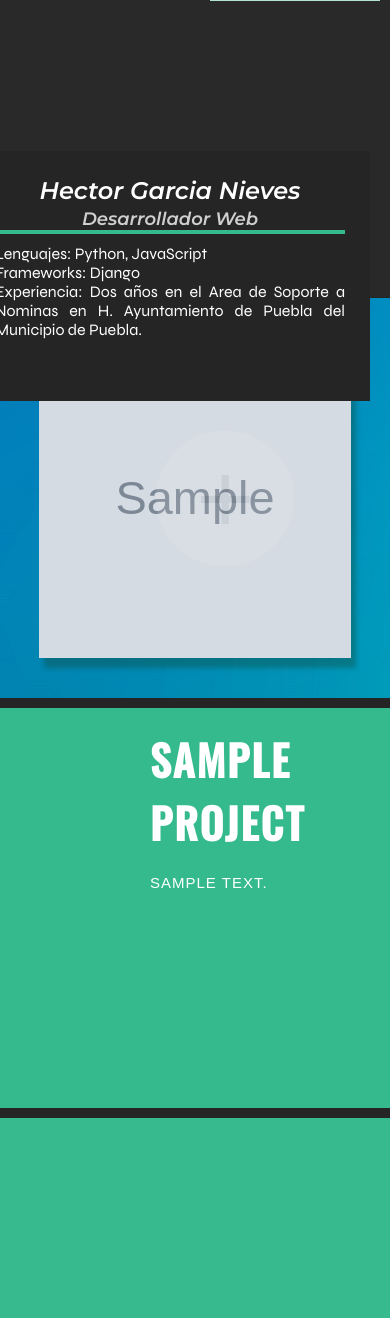
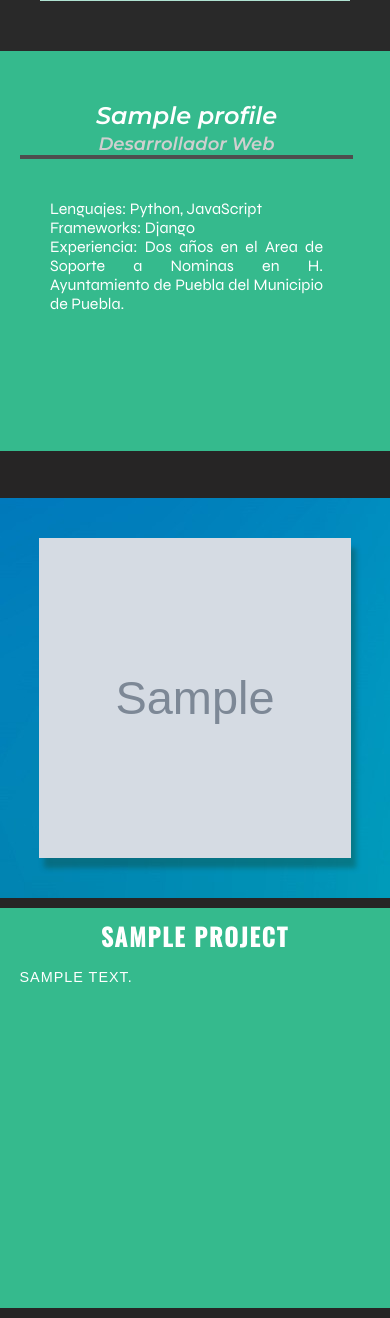
Before and after one commit to Hectorc70/Mi_Web, a Django app: page / in a window 390 px wide. Shown: the part 423-1741 px from the top of the page. Before the commit the page ends 1541 px from the top, so only its background shows below. Run offline with Django 3.2, Linux system fonts and the light colour scheme; tables that the repository leaves empty hold one stand-in row (values such as "Sample post"); grey boxes marked "Sample" are stand-in pictures.

Commit message:
Responsive Design se creo el responsive design se creo nuevo modelo para lo que es la foto del portafolio, link del cv se agregaron dos campos nuevos a el modelo de proyecto, para poder poner los links del demo y codigo

```diff
--- a/Mi_Web/settings.py
+++ b/Mi_Web/settings.py
@@ -106,8 +106,8 @@ DATABASES = {
             'PORT': config['TEST']['DB_PORT'],
         }
 }
- """
 
+"""
 
 # Password validation
 # https://docs.djangoproject.com/en/3.0/ref/settings/#auth-password-validators
--- a/portafolio/admin.py
+++ b/portafolio/admin.py
@@ -1,6 +1,7 @@
 from django.contrib import admin
 
-from portafolio.models import Project, Picture
+from portafolio.models import Project, Picture, Profile
 
 admin.site.register(Project)
 admin.site.register(Picture)
+admin.site.register(Profile)
--- a/portafolio/models.py
+++ b/portafolio/models.py
@@ -2,13 +2,25 @@ from django.db import models
 
 # Create your models here.
 
+class Profile(models.Model):
+    id_profile = models.AutoField(primary_key=True,
+                                    auto_created=True, unique=True)
+    name         = models.CharField('Nombre', max_length=300)
+    description  = models.TextField('Descripcion', blank=True)
+    photo_profile = models.CharField('Imagen de perfil', blank=True, max_length=500)
+    link_cv      = models.CharField('Path CV', max_length= 500, blank=True)
+
+    def __str__(self):
+        return self.name
 
 class Project(models.Model):
-    id_project  = models.AutoField(primary_key=True,
+    id_project   = models.AutoField(primary_key=True,
                                     auto_created=True, unique=True)
     name         = models.CharField('Nombre de Proyecto', max_length=300)
     description  = models.TextField('Descripcion del Proyecto')
     picture_head = models.CharField('Imagen', max_length=500)
+    code_link    = models.CharField('link codigo', max_length=500,blank=True)
+    demo_link    = models.CharField('link demo', max_length=500,blank=True)
 
     def __str__(self):
         return self.name
--- a/portafolio/views.py
+++ b/portafolio/views.py
@@ -1,7 +1,7 @@
 from django.shortcuts import render, redirect
 
 from portafolio.forms import ProjectForm
-from portafolio.models import Project, Picture
+from portafolio.models import Project, Picture, Profile
 # Create your views here.
 
 
@@ -10,10 +10,9 @@ def projects_view(request):
     last_picture = dict()
 
     projects = Project.objects.all()
+    profiles = Profile.objects.all()
 
 
 
-
-
-
-    return render (request, 'index.html', {'projects': projects})
+    return render (request, 'index.html', {'projects': projects,
+                                            'profile': profiles,})
--- a/static/css/estilos.css
+++ b/static/css/estilos.css
@@ -13,11 +13,19 @@
     padding: 0px;
     margin: 0px;
 }
+html{
+    max-width: 100%;
+}
 body{
-
+    max-width: 100%;
     background-color: #262525;
 }
-
+#conte-principal{
+    position: relative;
+    display: block;
+    max-width:  100%;
+    margin: 0 auto;
+}
 hr{
     background-color: #35ba8d;
     border: 2px solid #35ba8d;
@@ -49,12 +57,7 @@ hr{
     bottom: 10px;
     right: 10px;
 }
-#conte-principal{
-    position: relative;
-    display: block;
-    max-width:  100%;
-    margin: 0 auto;
-}
+
 
 
 header{
@@ -319,9 +322,8 @@ section{
     background-color: #35ba8d;
 }
 .descripcion h3{
-    margin: 20px;
-    margin-left: 150px;
-    margin-right: 150px;
+    width: 80%;
+    margin: 10px auto;
     font-family:  'Oswald',Helvetica,Arial,Lucida,sans-serif; Titulo;
     color: white;
     text-transform: uppercase;
@@ -331,62 +333,12 @@ section{
 }
 
 .descripcion p{
-    width: 50%;
-    height: 200px;
-    margin: 20px;
-    margin-left: 150px;
-    margin-right: 150px;
+    width:80%;
+    margin: 10px auto;
+    padding: 50px;
     font-family: sans-serif;
     color: white;
     text-transform: uppercase;
-    font-size: 15px;
+    font-size: .9rem;
     letter-spacing:1px;
-
 }
-
-
-
-
-/*
-.proyect-descripcion{
-    display: block;
-    width: 50%;
-    height: 300px;
-    background-color: #292929;
-
-    Oswald',Helvetica,Arial,Lucida,sans-serif; Titulo
-    text-overflow: ellipsis;
-    display: -webkit-box;
-
-    text-align: justify;
-     */
-}
-
-/* .proyecto h3{
-    width: 35%;
-
-    float: right;
-    font-size: 18px;
-    font-family: sans-serif;
-    text-align: center;
-    padding-right: 15px;
-    margin-top: 20px;
-    font-weight: bold;
-    text-transform: uppercase;
-    color: #35ba8d;
-} */
-
-/* .proyect-descripcion p{
-    width: 30%;
-    font-family: 'Syne', sans-serif;
-    color: white;
-}
-
- */
-footer{
-    display: block;
-    max-width: 100%;
-    height: 100px;
-    background-image: url('../img/back1.jpg');
-
-}
--- a/static/css/estilos_responsive.css
+++ b/static/css/estilos_responsive.css
@@ -1,22 +1,98 @@
-@media screen and (max-width: 1024px){
+@media screen and (max-width: 1232px){
+    #conte-img-perfil{
+        margin-left: 40px;
+    }
 
-    /*  #conte-img-perfil{
-        left: 30%;
+    .btn-descarga-cv{
+        right: 0px;
+    }
+}
+
+
+
+@media screen and (max-width: 930px){
+
+
+        #conte-img-perfil
+        {
+            width: 100%;
+        }
+
+        .btn-descarga-cv{
+            position:  absolute;
+            float: right;
+            top: 100px;
+            margin-right: 30px;
+
+        }
+        #conte-descripcion{
+            width: 100%;
+            float: none;
+            clear: both;
+            top: 0px;
+            margin: 100px auto;
+            margin-bottom: 50px;
+            padding: 50px;
+        }
+
+        #conte-descripcion p{
+            padding: 30px;
+        }
+
+        .img{
+            width: 100%;
+        }
+        .descripcion{
+            width: 100%;
+        }
+        .descripcion h3{
+            font-size: 24px;
+            text-align: center;
+        }
+        .descripcion p{
+            width: 90%;
+            padding: 5px;
+            height: 70%;
+            text-align: justify;
+        }
+
+
+
+}
+
+
+@media screen and (max-width: 565px){
+
+    #conte-img-perfil
+    {
+        display: block;
+        max-width: 80%;
+        float: none;
         margin: 0px auto;
+    }
+    #conte-descripcion{
+        display: block;
+        max-width: 90%;
+        margin: 50px auto;
+        margin-bottom: 100px;
+        height: 300px;
+        background-color: #35ba8d;
+    }
 
-    }
-    #conte-img-perfil:hover > #conte-descripcion {
-        display: block;
-    } */
-    #conte-descripcion{
+    .btn-descarga-cv{
+        display: none;
 
     }
 
-    .img
-    {
-        width: 100%;
+    #links{
+        display: none;
     }
-    .descripcion{
-        width: 100%;
+
+    .conte-proyectos{
+        margin-top: 200px;
+    }
+    hr{
+        background-color: #4e4e4e;
+        border: 2px solid #4e4e4e;
     }
 }
--- a/templates/index.html
+++ b/templates/index.html
@@ -5,7 +5,7 @@
 
 <head>
     <meta charset="UTF-8">
-    <meta name="viewport" content="width=device-width, initial-scale=1.0">
+    <meta name="viewport" content="width=device-width, user-scalable=no">
     <link rel="preconnect" href="https://fonts.gstatic.com">
     <link href="https://fonts.googleapis.com/css2?family=Syne&display=swap" rel="stylesheet">
     <link rel="stylesheet" href="{% static 'css/estilos.css' %}">
@@ -44,11 +44,12 @@
                     <a class="opcion" href="">Github</a>
                 </div>
             </a> -->
+            {% for p in profile %}
             <div id="conte-img-perfil">
-                {% load static %}<img src="{% static 'img/perfil.png' %}" alt="editar" width="100%" height="100%" />
+                {% load static %}<img src="{{p.photo_profile}}" alt="editar" width="100%" height="100%" />
             </div>
             <div id="conte-descripcion">
-                <h1> Hector Garcia Nieves</h1>
+                <h1> {{p.name}}</h1>
                 <h2> Desarrollador Web</h2>
                 <hr>
                 <p>
@@ -66,9 +67,9 @@
             </div>
             <div id="cv-descarga">
                 <a class="btn btn-descarga-cv" target="blanck"
-                    href="https://drive.google.com/file/d/1YdM_K3OT0zOcjcp_ZKUUA06_nOv6W-Jz/view?usp=sharing">DESCARGAR CV</a>
+                    href="{{p.link_cv}}">DESCARGAR CV</a>
             </div>
-
+            {% endfor %}
             <div id="links">
 
                 <a class="link" href="https://github.com/Hectorc70" target="blanck">
@@ -142,7 +143,7 @@
                 <div class="img">
                     <img src="{{project.picture_head}} " height="100%" width="100%">
 
-                    <button class="btn-circulo-mas" href="">+</button>
+                    <!--<button class="btn-circulo-mas" href="">+</button> -->
 
                 </div>
 
```
Also changed, not shown: portafolio/migrations/0010_profile.py (added), portafolio/migrations/0011_auto_20210322_1326.py (added), portafolio/migrations/0012_auto_20210322_1342.py (added), portafolio/migrations/0013_auto_20210322_1609.py (added).
